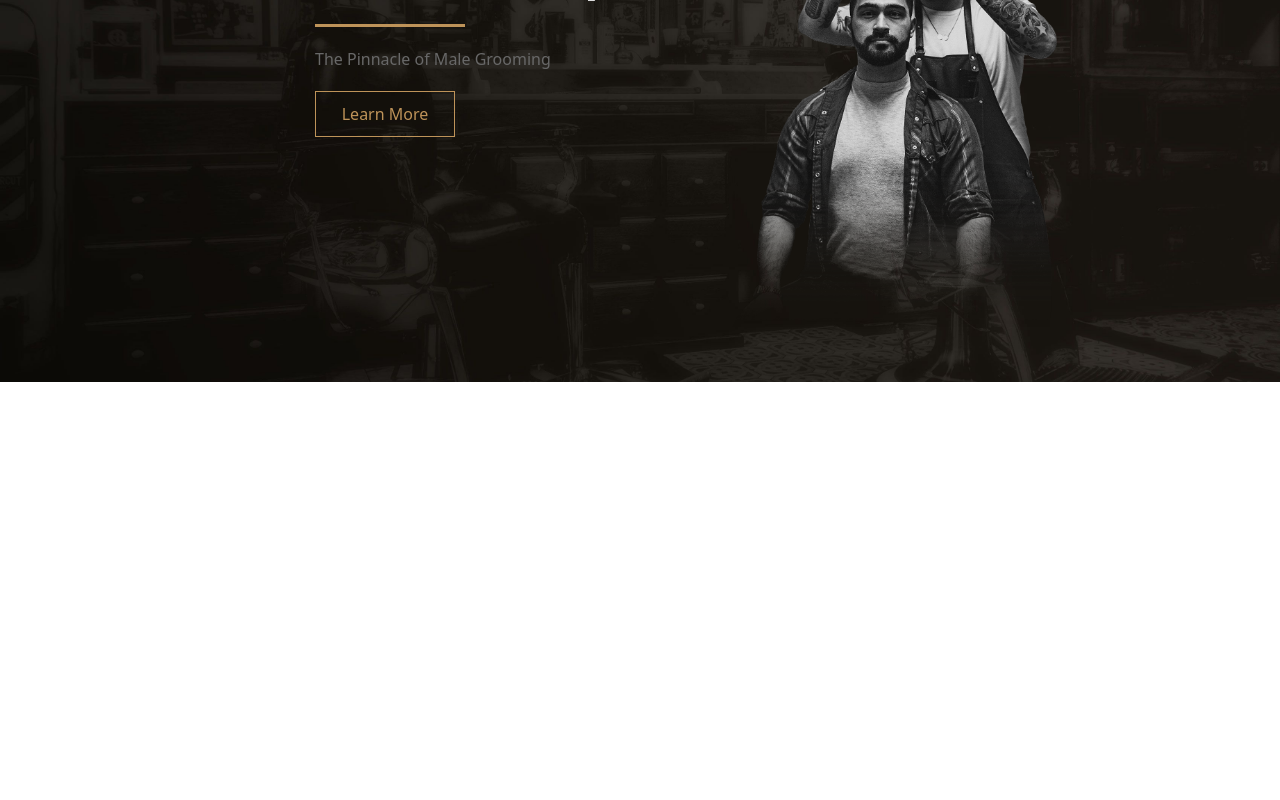
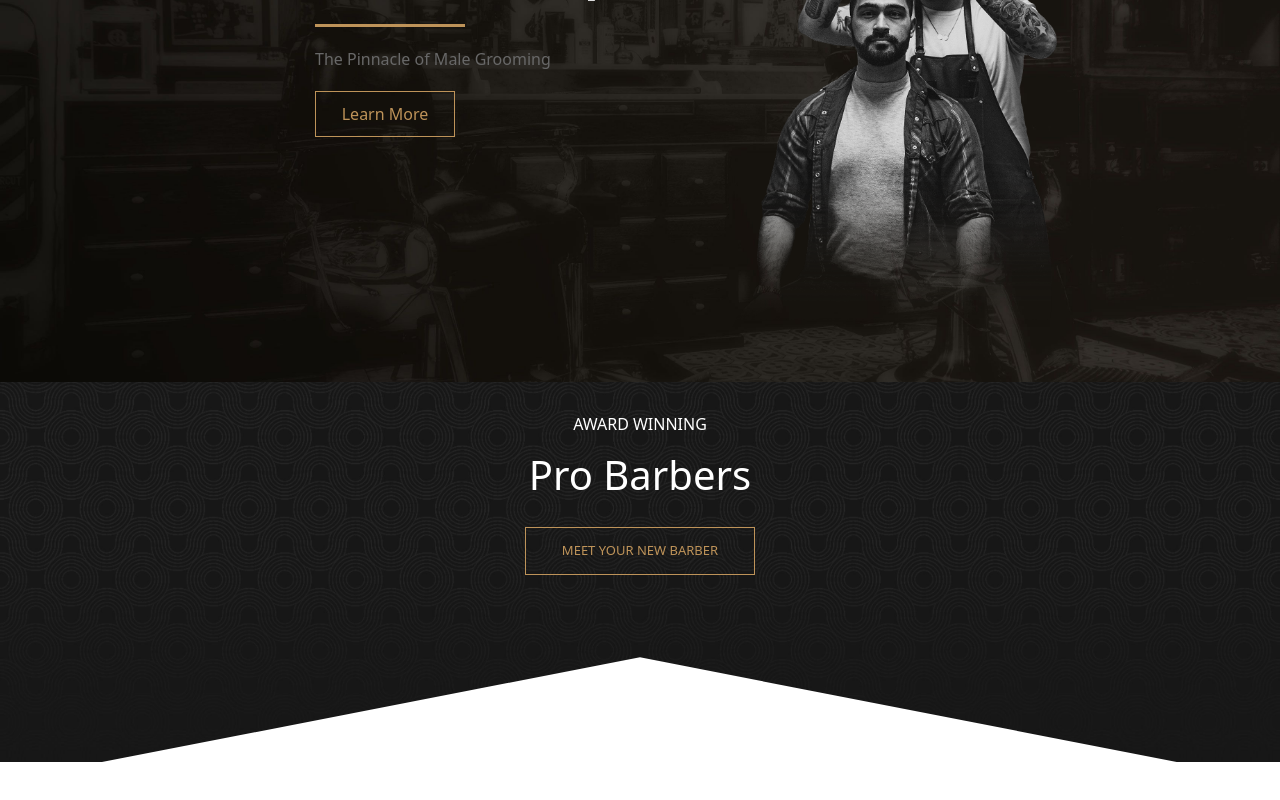
Before and after one commit to c4r7u/proj-html-vuejs, a Vue app: page / in a window 1280 px wide. Shown: the part 218-1018 px from the top of the page. Before the commit the page ends 800 px from the top, so only its background shows below. Built offline with nearby package versions, Linux system fonts and the light colour scheme.

Commit message:
starting main

```diff
--- a/src/App.vue
+++ b/src/App.vue
@@ -1,16 +1,19 @@
 <template>
   <div id="app">
     <Header />
+    <Main />
   </div>
 </template>
 
 <script>
 import Header from "./components/Header.vue";
+import Main from "./components/Main.vue";
 
 export default {
   name: "App",
   components: {
     Header,
+    Main,
   },
 };
 </script>
--- /dev/null
+++ b/src/components/Main.vue
@@ -0,0 +1,65 @@
+<template>
+    <main>
+        <div>
+            <div class="pro-barbers">
+                <span class="award">AWARD WINNING</span>
+                <h3 class="pro">Pro Barbers</h3>
+                <a class="button" href="#">MEET YOUR NEW BARBER</a>
+
+                <svg class="separator" xmlns="http://www.w3.org/2000/svg" viewBox="0 0 1440 320">
+                    <path fill="white" fill-opacity="1" d="M0,236L720,96L1540,256L1440,320L720,720L0,320Z"></path>
+                </svg>
+            </div>
+        </div>
+
+        <div class="services"></div>
+    </main>
+</template>
+
+<script>
+export default {
+    name: 'Main',
+};
+</script>
+
+<style lang="scss" scoped>
+.pro-barbers {
+    height: 380px;
+    width: 100%;
+    background-image: url(../assets/images/avadabarbers-about-introbackground.jpg);
+    background-repeat: no-repeat;
+    background-size: cover;
+    color: white;
+    text-align: center;
+    padding: 30px;
+}
+
+
+.button {
+    font-size: 13px;
+    display: inline-block;
+    margin-top: 20px;
+    padding: 13px 10px;
+    text-decoration: none;
+    border: 1px solid #be9359;
+    color: #be9359;
+    width: 230px;
+    text-align: center;
+}
+
+.award {
+    margin-top: 40px;
+}
+
+.pro {
+    font-size: 40px;
+    margin-top: 15px;
+}
+
+.separator {
+    margin-top: 1px;
+    width: 100%;
+}
+
+
+</style>
```
